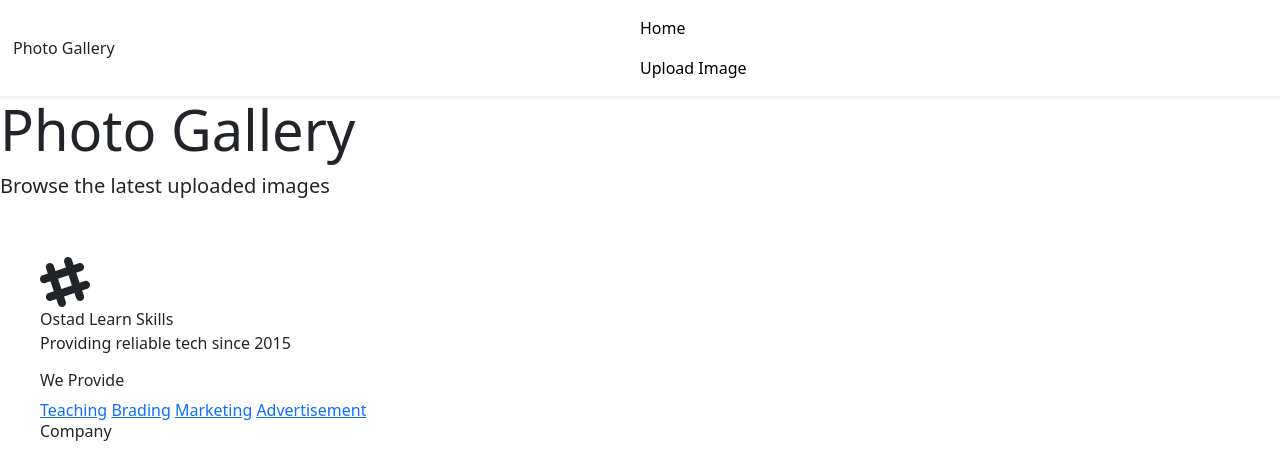
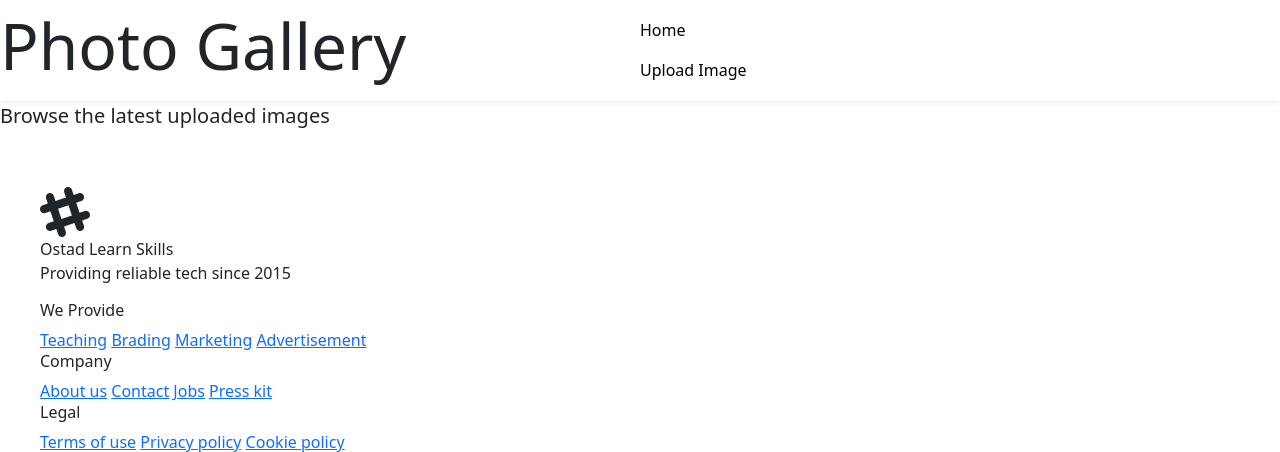
Before and after one commit to asifbuet047/photo-gallery, a PHP site: page / in a window 1280 px wide. Shown: the top 452 px of the page. Run offline with PHP 8.4, Linux system fonts and the light colour scheme; data that the repository does not hold is empty; some libraries are stand-ins or nearby versions.

Commit message:
Some design changes

```diff
--- a/includes/headers.php
+++ b/includes/headers.php
@@ -18,7 +18,7 @@ include 'config.php'
 
     <div class="navbar bg-base-100 shadow-sm">
         <div class="flex-1">
-            <a class="btn btn-ghost text-2xl">Photo Gallery</a>
+            <h1 class="display-3">Photo Gallery</h1>
         </div>
         <div class="flex-1">
             <ul class="navbar-nav me-auto mb-2 mb-lg-0">
--- a/index.php
+++ b/index.php
@@ -10,13 +10,13 @@ $images = $stmt->fetchAll();
 ?>
 
 <div class="my-5-text-center">
-    <h1 class="display-4">Photo Gallery</h1>
+
     <p class="lead"> Browse the latest uploaded images</p>
 </div>
 
 <div class="row ">
     <?php foreach ($images as $image): ?>
-        <div class="card" style="width: 18rem;">
+        <div class="card" style="width: 18rem;margin: 8px;">
             <img src="assets/images/<?php echo htmlspecialchars($image['filename']); ?>" class="card-img-top"
                 alt="<?php echo htmlspecialchars($image['title']); ?>">
             <div class="card-body">
```
Also changed, not shown: assets/images/686571f859d6bMicrosoft_Dynamics_365_Logo_(2021–present).svg.png (added).
